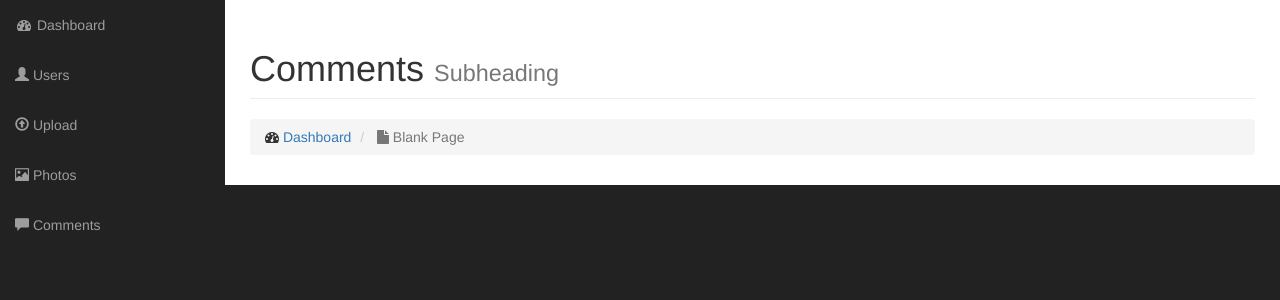
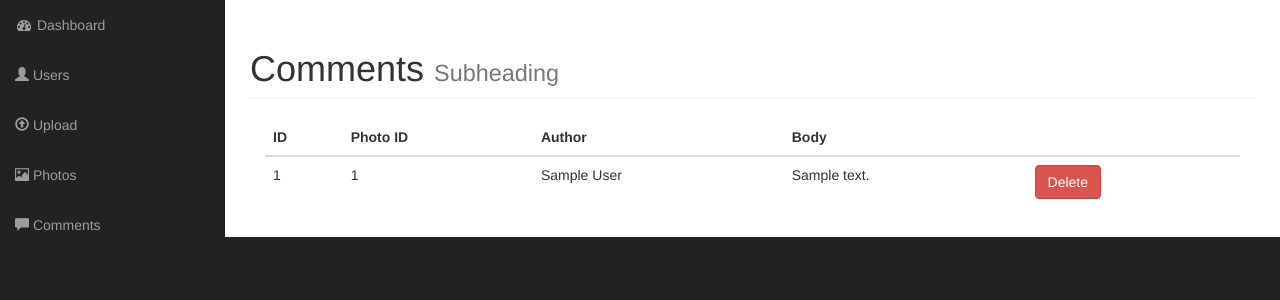
Before and after one commit to Lilyah/gallery, a PHP site: page /admin/comments in a window 1280 px wide. Shown: the part 51-351 px from the top of the page. Run offline with PHP 8.4, Linux system fonts and the light colour scheme; the visitor is signed in with stand-in values (Sample User, id 1); tables that the repository leaves empty hold one stand-in row (values such as "Sample post"); grey boxes labelled with a size stand in for pictures from a placeholder-image service; some libraries are stand-ins or nearby versions.

Commit message:
implementing class Comment and displaying all coments successfully

```diff
--- a/admin/comments.php
+++ b/admin/comments.php
@@ -1,4 +1,14 @@
-<?php include("includes/header.php"); ?>
+<?php
+
+include("includes/header.php");
+
+if(!$session->is_signed_in()){
+    redirect("login.php");
+}
+
+$comments = Comment::find_all(); // Instantiating class Photo
+
+?>
 
         <!-- Navigation -->
         <nav class="navbar navbar-inverse navbar-fixed-top" role="navigation">
@@ -26,14 +36,48 @@
                             Comments
                             <small>Subheading</small>
                         </h1>
-                        <ol class="breadcrumb">
-                            <li>
-                                <i class="fa fa-dashboard"></i>  <a href="index.html">Dashboard</a>
-                            </li>
-                            <li class="active">
-                                <i class="fa fa-file"></i> Blank Page
-                            </li>
-                        </ol>
+
+                        <div class="col-md-12">
+                            <table class="table table-hover">
+                                <thead>
+                                    <tr>
+                                        <th>ID</th>
+                                        <th>Photo ID</th>
+                                        <th>Author</th>
+                                        <th>Body</th>
+                                        <th></th>
+                                    </tr>
+                                </thead>
+
+                                <tbody>
+
+                                    <?php foreach ($comments as $comment) : ?>
+
+                                        <tr>
+                                            <td>
+                                                <?php echo $comment->id; ?>
+                                            </td>
+                                            <td>
+                                                <?php echo $comment->photo_id; ?>
+                                            </td>
+                                            <td>
+                                                <?php echo $comment->author; ?>
+                                            </td>
+                                            <td>
+                                                <?php echo $comment->body; ?>
+                                            </td>
+                                            <td>
+                                                <a class="btn btn-danger" href="delete_comment.php?id=<?php echo $comment->id; ?>">Delete</a>
+                                            </td>
+                                        </tr>
+
+                                    <?php endforeach;?>
+
+                                </tbody>
+                            </table>
+                        </div>
+
+
                     </div>
                 </div>
                 <!-- /.row -->
```
